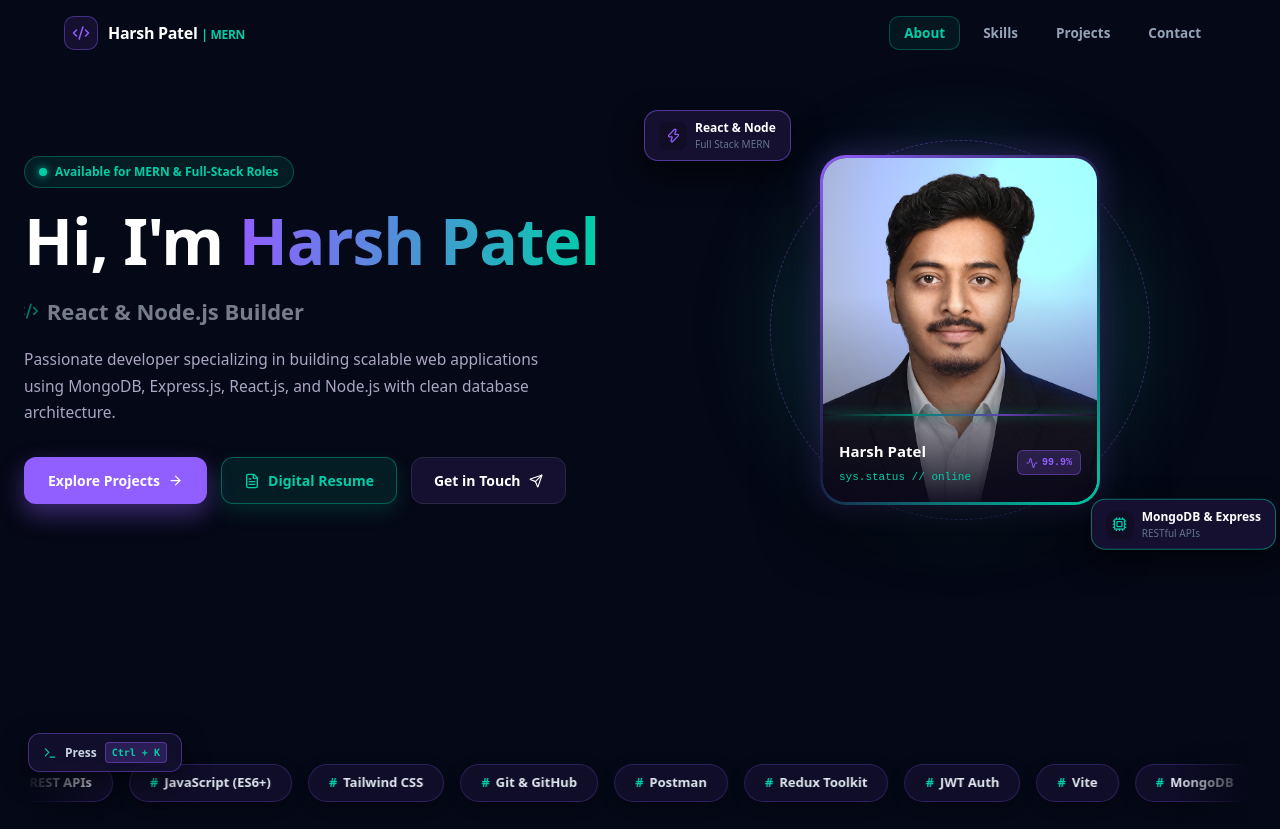
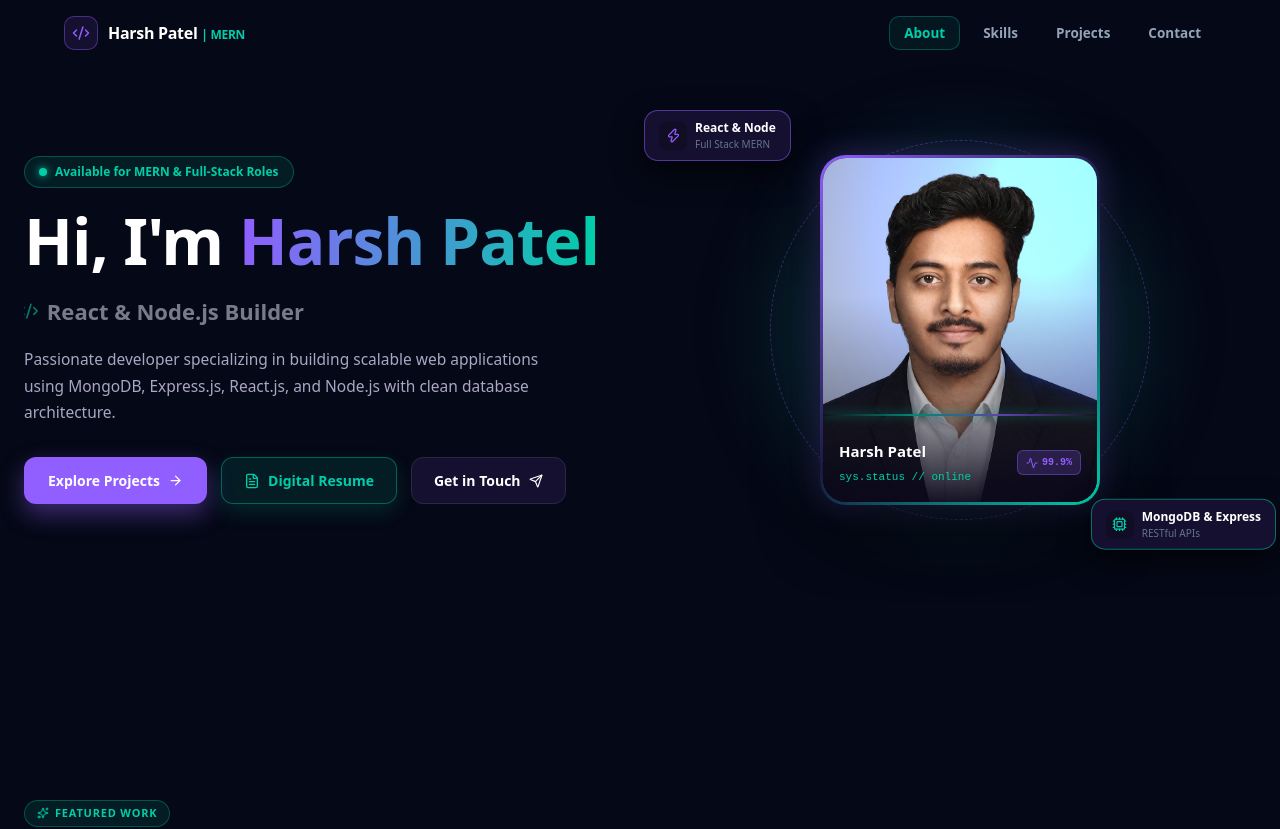
Before and after one commit to harsh041316/my-portfolio, a React app in the folder frontend/: page / in a window 1280 px wide. Shown: the top 829 px of the page. Built offline with nearby package versions, Linux system fonts and the light colour scheme; the HTML template or start-up script is replaced by a standard one.

Commit message:
Revert App.jsx to stable previous version

```diff
--- a/frontend/src/App.jsx
+++ b/frontend/src/App.jsx
@@ -1,11 +1,8 @@
 import React, { useState } from 'react';
 import Navbar from './components/Navbar';
 import Hero from './components/Hero';
-import TechConstellation from './components/TechConstellation';
 import Projects from './components/Projects';
 import Contact from './components/Contact';
-import BackToTop from './components/BackToTop';
-import CommandMenu from './components/CommandMenu';
 import ResumeModal from './components/ResumeModal';
 
 export default function App() {
@@ -20,13 +17,10 @@ export default function App() {
         width: '100%',
         position: 'relative',
         overflowX: 'hidden',
-        boxSizing: 'border-box',
       }}
     >
-      {/* Top Navigation Bar */}
       <Navbar onOpenResume={() => setIsResumeOpen(true)} />
 
-      {/* Main Page Content */}
       <main
         style={{
           maxWidth: '1280px',
@@ -38,16 +32,10 @@ export default function App() {
         }}
       >
         <Hero onOpenResume={() => setIsResumeOpen(true)} />
-        <TechConstellation />
         <Projects />
         <Contact />
       </main>
 
-      {/* Floating Interactive Utilities */}
-      <BackToTop />
-      <CommandMenu onOpenResume={() => setIsResumeOpen(true)} />
-
-      {/* Global Modals */}
       <ResumeModal
         isOpen={isResumeOpen}
         onClose={() => setIsResumeOpen(false)}
```
